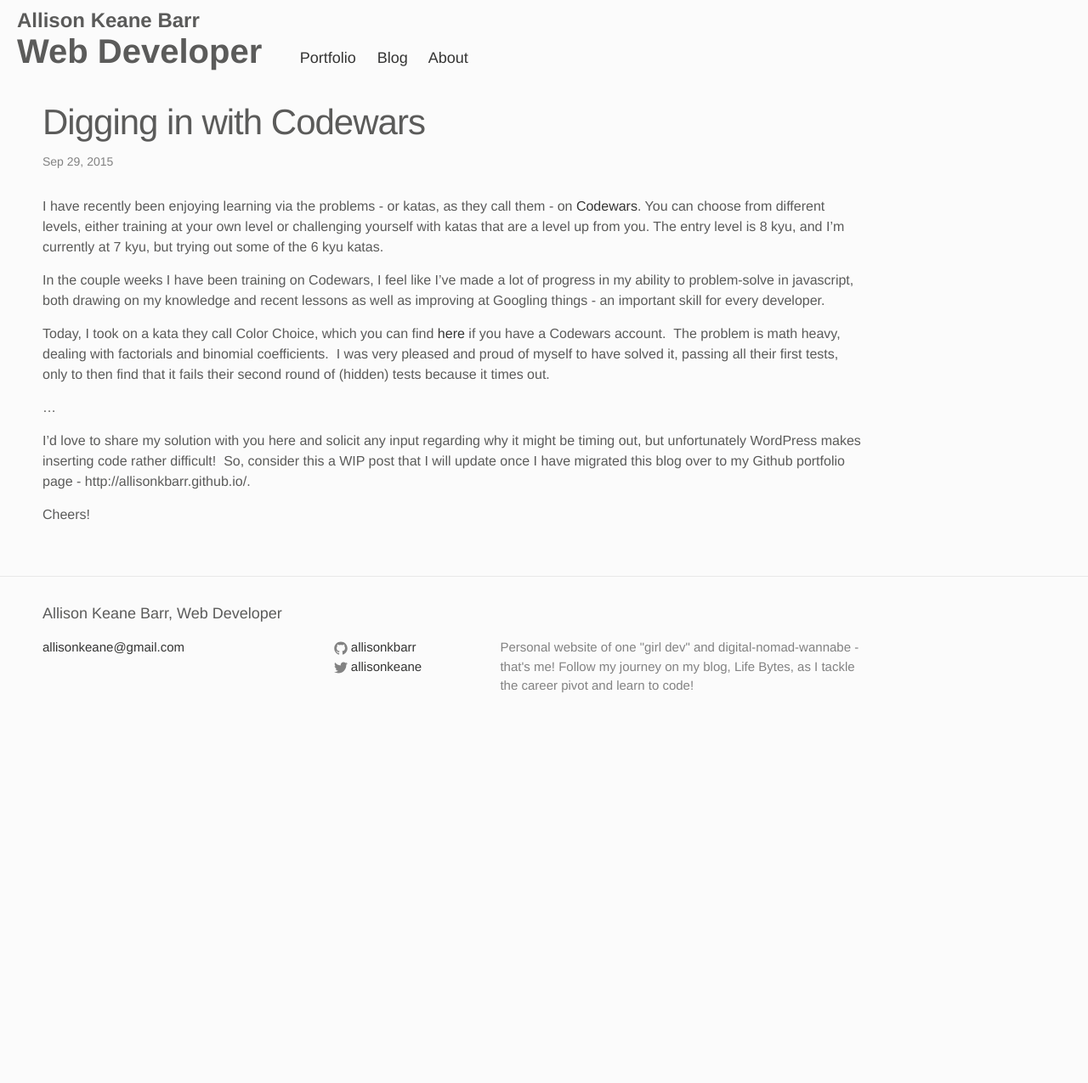
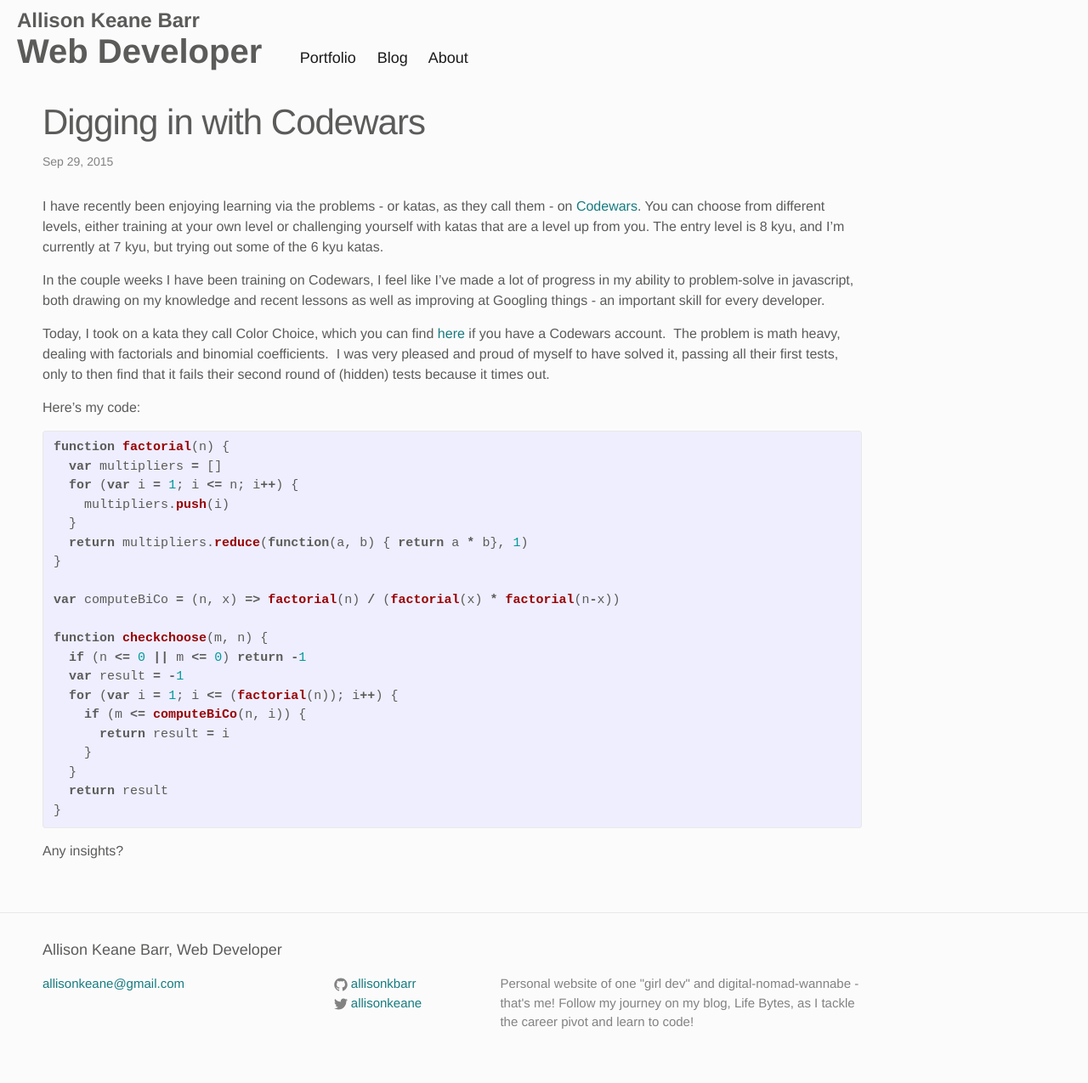
Before and after one commit to allisonkbarr/allisonkbarr.github.io, a Jekyll site: the page built from _posts/2015-09-29-digging-in-with-codewars.markdown, in a window 1280 px wide. Shown: the whole page at 85% size. Built offline with Jekyll 4.4.1, drawn with Linux system fonts in a browser that asks for light colours; before the commit the page ends 900 px from its top, so only the background shows below that.

Commit message:
small style and post edits

```diff
--- a/_posts/2015-09-29-digging-in-with-codewars.markdown
+++ b/_posts/2015-09-29-digging-in-with-codewars.markdown
@@ -10,8 +10,29 @@ In the couple weeks I have been training on Codewars, I feel like I've made a lo
 
 Today, I took on a kata they call Color Choice, which you can find <a href="http://www.codewars.com/kata/55be10de92aad5ef28000023/train/javascript">here</a> if you have a Codewars account.  The problem is math heavy, dealing with factorials and binomial coefficients.  I was very pleased and proud of myself to have solved it, passing all their first tests, only to then find that it fails their second round of (hidden) tests because it times out.
 
-...
+Here's my code:
 
-I'd love to share my solution with you here and solicit any input regarding why it might be timing out, but unfortunately WordPress makes inserting code rather difficult!  So, consider this a WIP post that I will update once I have migrated this blog over to my Github portfolio page - http://allisonkbarr.github.io/.
+{% highlight javascript %}
+function factorial(n) {
+  var multipliers = []
+  for (var i = 1; i <= n; i++) {
+    multipliers.push(i)
+  }
+  return multipliers.reduce(function(a, b) { return a * b}, 1)
+}
 
-Cheers!
+var computeBiCo = (n, x) => factorial(n) / (factorial(x) * factorial(n-x))
+
+function checkchoose(m, n) {
+  if (n <= 0 || m <= 0) return -1
+  var result = -1
+  for (var i = 1; i <= (factorial(n)); i++) {
+    if (m <= computeBiCo(n, i)) {
+      return result = i
+    }
+  }
+  return result
+}
+{% endhighlight %}
+
+Any insights?
--- a/_sass/_base.scss
+++ b/_sass/_base.scss
@@ -145,7 +145,7 @@ h1, h2, h3, h4, h5, h6 {
  * Links
  */
 a {
-    color: darken($text-color, 15%);
+    color: $accent3;
     text-decoration: none;
 
     &:hover {
--- a/_sass/_header.scss
+++ b/_sass/_header.scss
@@ -21,6 +21,16 @@
   h2 {
     font-size: 40px;
     margin: 0;
+  }
+
+  a {
+      color: darken($text-color, 25%);
+      text-decoration: none;
+
+      &:hover {
+          color: lighten($accent3, 15%);
+          text-decoration: none;
+      }
   }
 }
 
--- a/_sass/_layout.scss
+++ b/_sass/_layout.scss
@@ -77,7 +77,13 @@
 }
 
 .page-heading {
-    font-size: 20px;
+  font-size: 42px;
+  letter-spacing: -1px;
+  line-height: 1;
+
+  @include media-query($on-laptop) {
+      font-size: 36px;
+  }
 }
 
 .post-list {
--- a/blog/index.html
+++ b/blog/index.html
@@ -5,7 +5,7 @@ css_file: /css/blog.css
 
 <div class="home">
 
-  <h1 class="page-heading">Life Bytes: Posts</h1>
+  <h1 class="page-heading">Life Bytes</h1>
 
   <ul class="post-list">
     {% for post in site.posts %}
```
